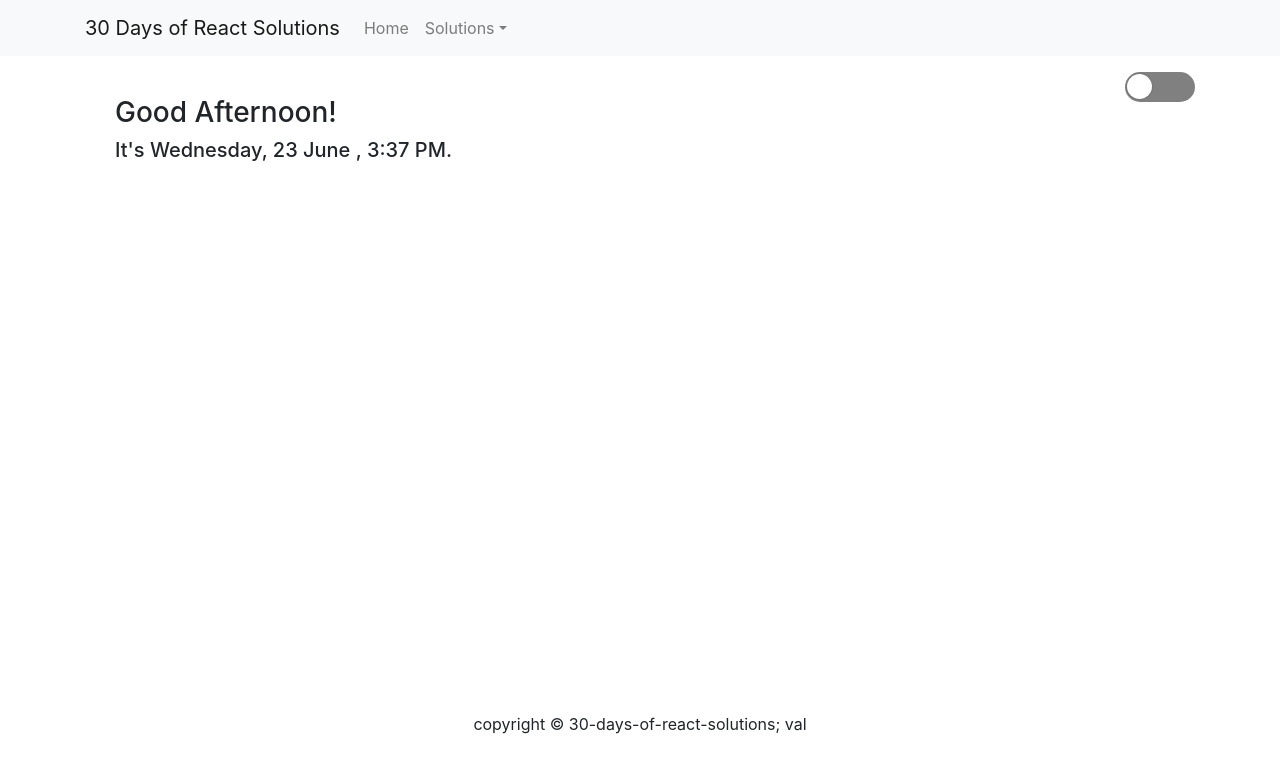
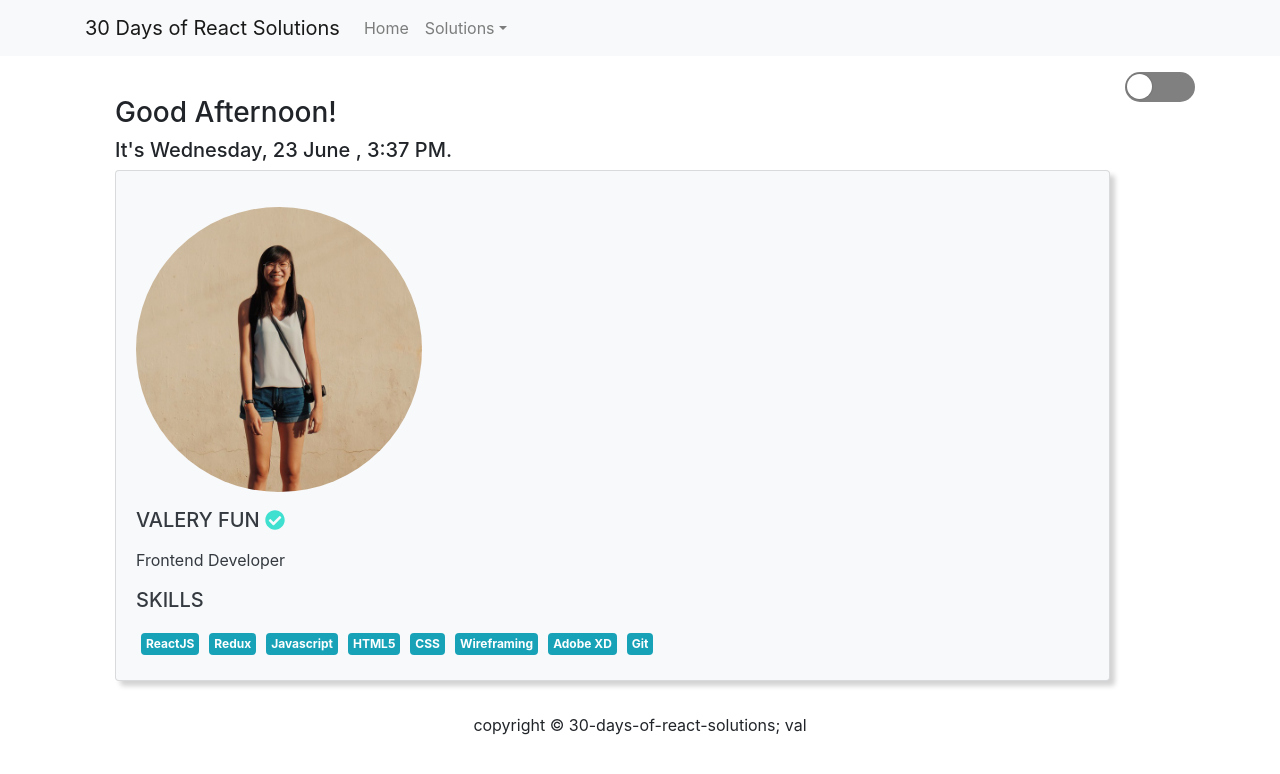
Before and after one commit to valeryfun/30-days-of-react-solutions, a React (Create React App) app: page / in a window 1280 px wide. Shown: the top 774 px of the page. Built offline with nearby package versions, Linux system fonts and the light colour scheme.

Commit message:
[ADD] Profile card

```diff
--- a/src/screens/Home.js
+++ b/src/screens/Home.js
@@ -1,6 +1,8 @@
 import React from 'react'
+import { Row } from 'react-bootstrap'
 import Day3FormContainer from '../components/Day3FormContainer'
 import TimeDate from '../components/TimeDate'
+import Day3Card from '../components/Day3Card'
 
 const Home = () => {
 	return (
@@ -8,6 +10,9 @@ const Home = () => {
 			<h1>
 				<TimeDate />
 			</h1>
+			<Row>
+				<Day3Card />
+			</Row>
 		</Day3FormContainer>
 	)
 }
```
